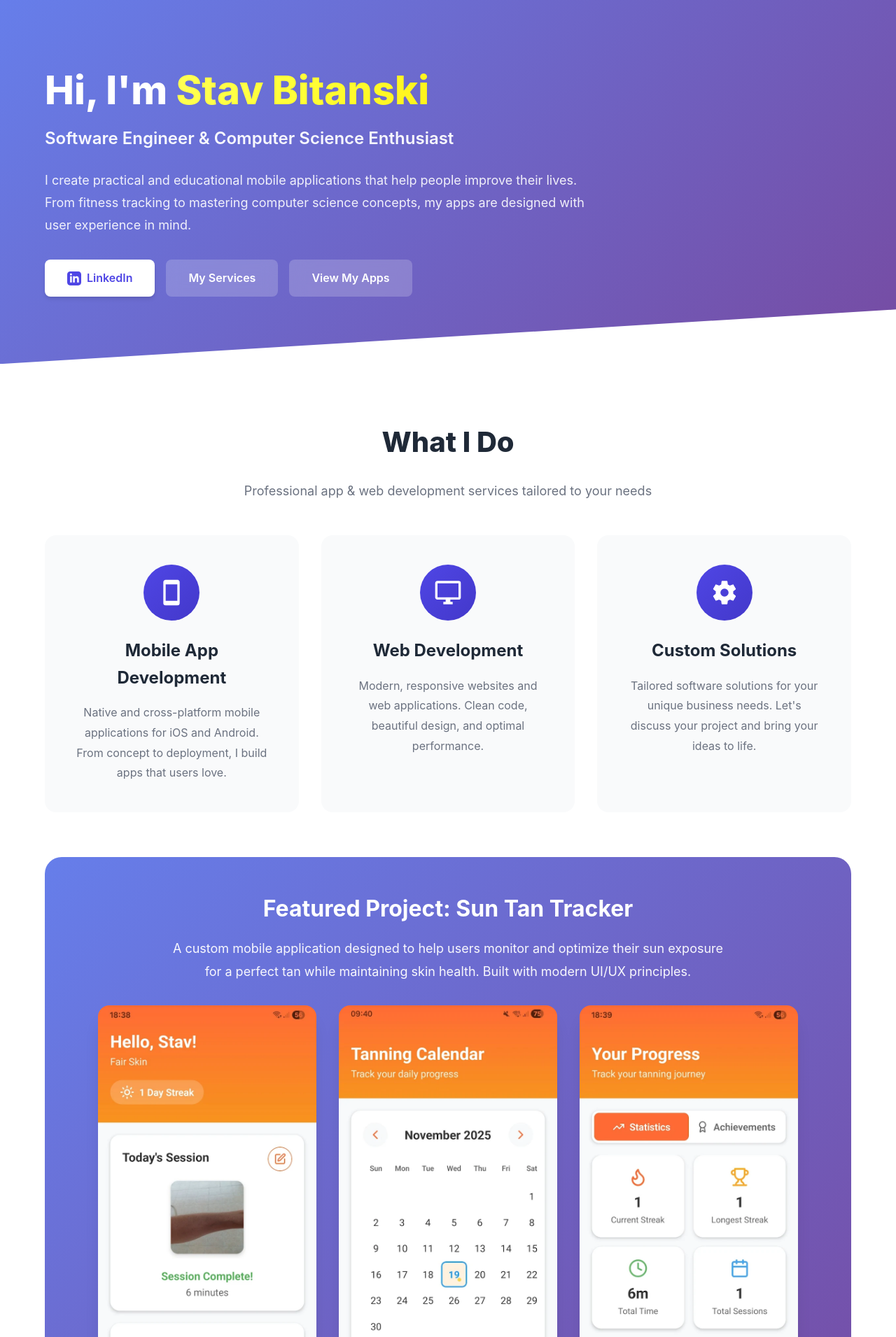
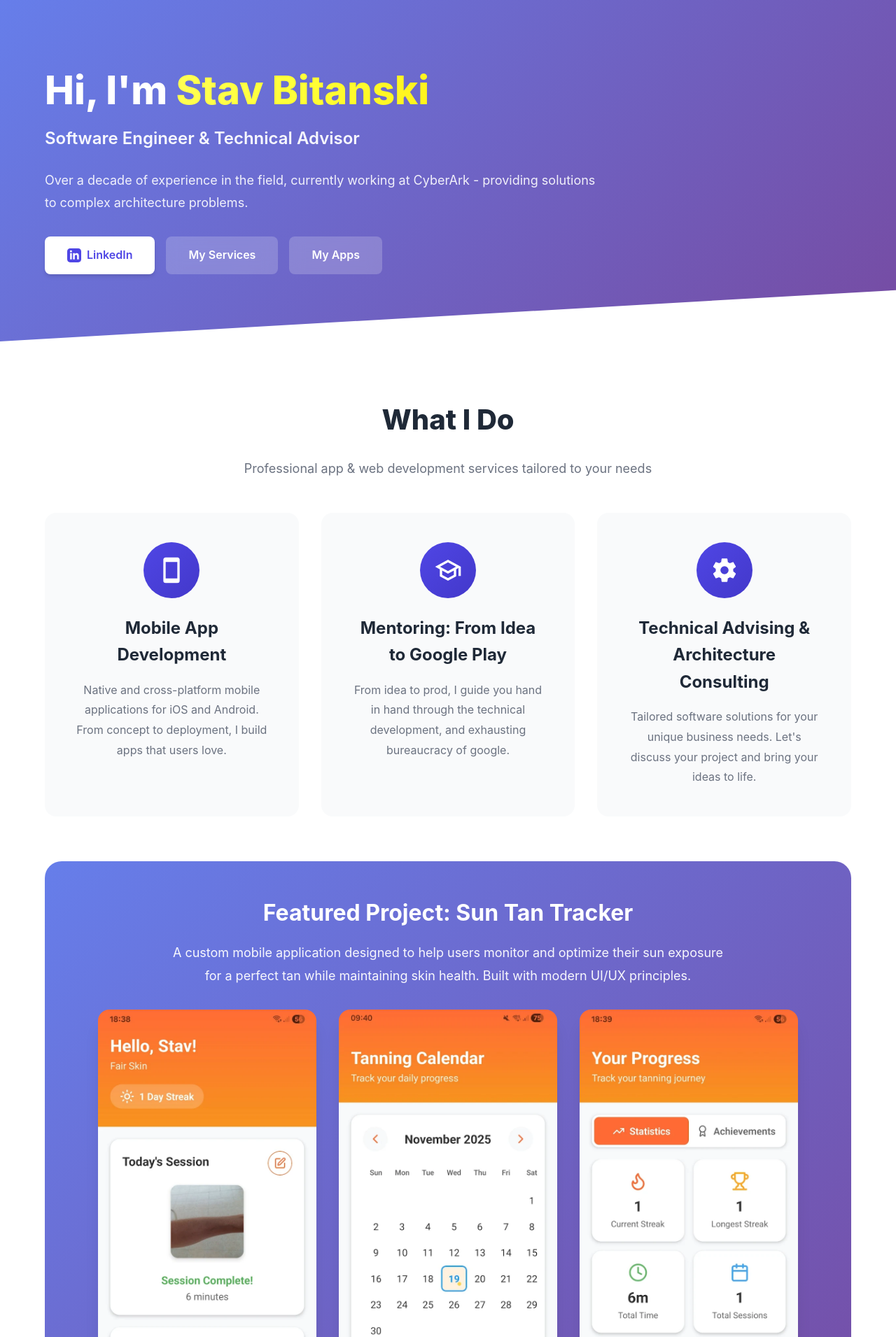
Before and after one commit to stavbi1/stavbi1.github.io, a Jekyll site: the page built from index.html, in a window 1280 px wide. Shown: the top 1911 px of the page at 70% size. Built offline with Jekyll 4.4.1, drawn with Linux system fonts in a browser that asks for light colours; some of the changed lines change nothing that is shown.

Commit message:
change text

```diff
--- a/assets/css/style.css
+++ b/assets/css/style.css
@@ -26,6 +26,18 @@
   color: var(--text-dark);
   line-height: 1.6;
   background-color: var(--white);
+}
+
+/* Fade-in animation base */
+.fade-in {
+  opacity: 0;
+  transform: translateY(30px);
+  transition: opacity 0.8s ease-out, transform 0.8s ease-out;
+}
+
+.fade-in.visible {
+  opacity: 1;
+  transform: translateY(0);
 }
 
 .container {
--- a/assets/js/main.js
+++ b/assets/js/main.js
@@ -21,11 +21,10 @@
       appsGrid.appendChild(card);
     });
 
-    // Add stagger animation
-    const cards = document.querySelectorAll(".app-card");
-    cards.forEach((card, index) => {
-      card.style.animation = `fadeInUp 0.5s ease-out ${index * 0.1}s both`;
-    });
+    // Setup staggered fade-in animation for app cards
+    setTimeout(() => {
+      setupAppCardsAnimation();
+    }, 100);
   } catch (error) {
     console.error("Error loading apps:", error);
     appsGrid.innerHTML =
@@ -147,31 +146,74 @@
       }
     });
   });
+
+  // Add fade-in class to all elements that should animate
+  const animateElements = document.querySelectorAll(
+    ".service-card, .portfolio-showcase, .contact-cta, .section-title, .section-subtitle, #apps-grid"
+  );
+
+  animateElements.forEach((el) => {
+    el.classList.add("fade-in");
+  });
+
+  // Setup Intersection Observer for fade-in animations
+  setupScrollAnimations();
 });
 
-// Add intersection observer for scroll animations
-if ("IntersectionObserver" in window) {
-  const observer = new IntersectionObserver(
-    (entries) => {
-      entries.forEach((entry) => {
-        if (entry.isIntersecting) {
-          entry.target.style.opacity = "1";
-          entry.target.style.transform = "translateY(0)";
-        }
-      });
-    },
-    {
-      threshold: 0.1,
-    }
-  );
-
-  // Observe elements when they're added to the DOM
-  const observeElements = () => {
-    document.querySelectorAll(".app-card").forEach((card) => {
-      observer.observe(card);
-    });
+// Setup scroll-based fade-in animations
+function setupScrollAnimations() {
+  const observerOptions = {
+    threshold: 0.1,
+    rootMargin: "0px 0px -100px 0px",
   };
 
-  // Call after a short delay to ensure cards are loaded
-  setTimeout(observeElements, 500);
+  // Standard observer for most elements
+  const observer = new IntersectionObserver((entries) => {
+    entries.forEach((entry) => {
+      if (entry.isIntersecting) {
+        entry.target.classList.add("visible");
+        observer.unobserve(entry.target);
+      }
+    });
+  }, observerOptions);
+
+  // Observe all fade-in elements
+  document.querySelectorAll(".fade-in").forEach((el) => {
+    observer.observe(el);
+  });
 }
+
+// Setup staggered animation for app cards
+function setupAppCardsAnimation() {
+  const observerOptions = {
+    threshold: 0.1,
+    rootMargin: "0px 0px -100px 0px",
+  };
+
+  const appCards = document.querySelectorAll(".app-card");
+
+  // Add fade-in class to all app cards
+  appCards.forEach((card) => {
+    card.classList.add("fade-in");
+  });
+
+  // Observer for the first app card to trigger all animations
+  const appCardsObserver = new IntersectionObserver((entries) => {
+    entries.forEach((entry) => {
+      if (entry.isIntersecting) {
+        // Trigger staggered animation for all cards
+        appCards.forEach((card, index) => {
+          setTimeout(() => {
+            card.classList.add("visible");
+          }, index * 150);
+        });
+        appCardsObserver.disconnect();
+      }
+    });
+  }, observerOptions);
+
+  // Observe the first app card
+  if (appCards.length > 0) {
+    appCardsObserver.observe(appCards[0]);
+  }
+}
--- a/index.html
+++ b/index.html
@@ -9,13 +9,10 @@
       <h1 class="hero-title">
         Hi, I'm <span class="highlight">Stav Bitanski</span>
       </h1>
-      <p class="hero-subtitle">
-        Software Engineer & Computer Science Enthusiast
-      </p>
+      <p class="hero-subtitle">Software Engineer & Technical Advisor</p>
       <p class="hero-description">
-        I create practical and educational mobile applications that help people
-        improve their lives. From fitness tracking to mastering computer science
-        concepts, my apps are designed with user experience in mind.
+        Over a decade of experience in the field, currently working at CyberArk
+        - providing solutions to complex architecture problems.
       </p>
       <div class="hero-links">
         <a
@@ -31,7 +28,7 @@
           LinkedIn
         </a>
         <a href="#services" class="btn btn-secondary">My Services</a>
-        <a href="#apps" class="btn btn-secondary">View My Apps</a>
+        <a href="#apps" class="btn btn-secondary">My Apps</a>
       </div>
     </div>
   </div>
@@ -65,14 +62,14 @@
         <div class="service-icon">
           <svg viewBox="0 0 24 24" fill="currentColor">
             <path
-              d="M21,16V4H3V16H21M21,2A2,2 0 0,1 23,4V16A2,2 0 0,1 21,18H14V20H16V22H8V20H10V18H3C1.89,18 1,17.1 1,16V4C1,2.89 1.89,2 3,2H21Z"
+              d="M12,3L1,9L5,11.18V17.18L12,21L19,17.18V11.18L21,10.09V17H23V9L12,3M18.82,9L12,12.72L5.18,9L12,5.28L18.82,9M17,16L12,18.72L7,16V12.27L12,15L17,12.27V16Z"
             />
           </svg>
         </div>
-        <h3 class="service-title">Web Development</h3>
+        <h3 class="service-title">Mentoring: From Idea to Google Play</h3>
         <p class="service-description">
-          Modern, responsive websites and web applications. Clean code,
-          beautiful design, and optimal performance.
+          From idea to prod, I guide you hand in hand through the technical
+          development, and exhausting bureaucracy of google.
         </p>
       </div>
 
@@ -84,7 +81,9 @@
             />
           </svg>
         </div>
-        <h3 class="service-title">Custom Solutions</h3>
+        <h3 class="service-title">
+          Technical Advising & Architecture Consulting
+        </h3>
         <p class="service-description">
           Tailored software solutions for your unique business needs. Let's
           discuss your project and bring your ideas to life.
```
